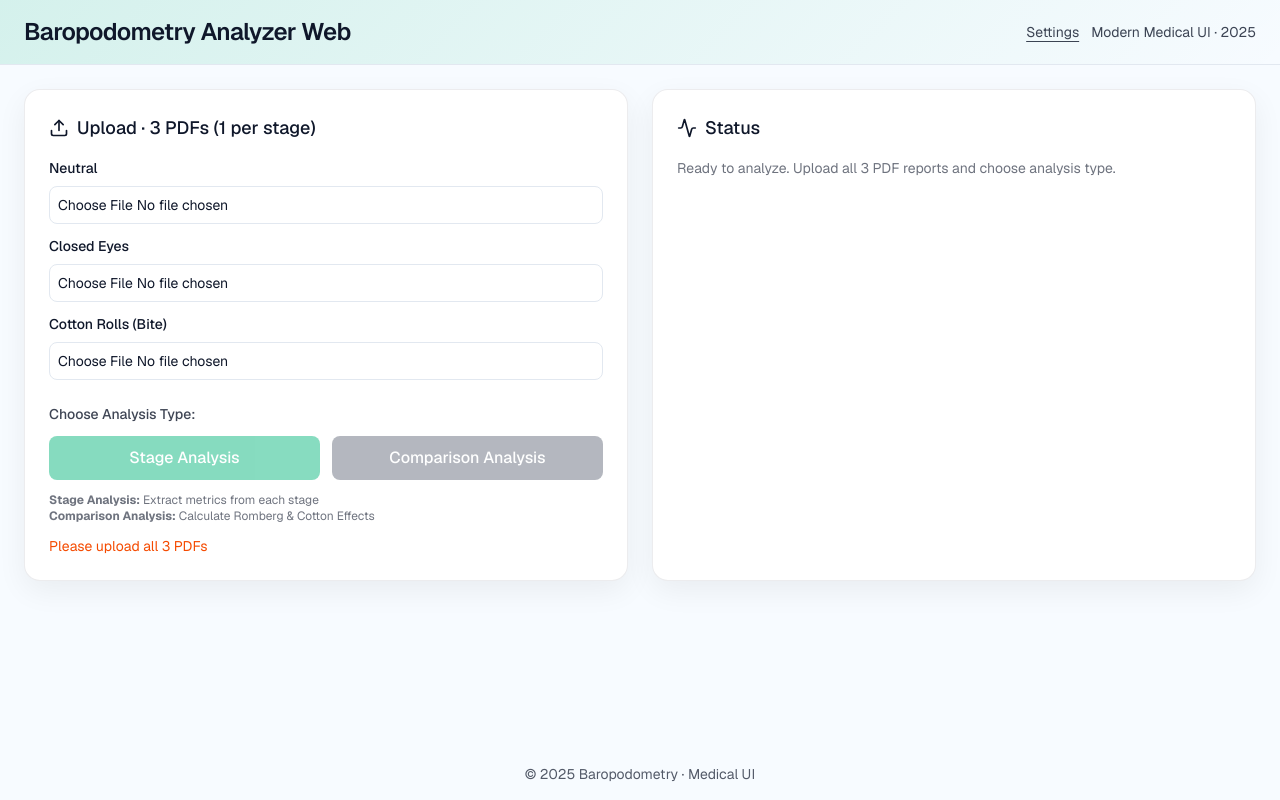
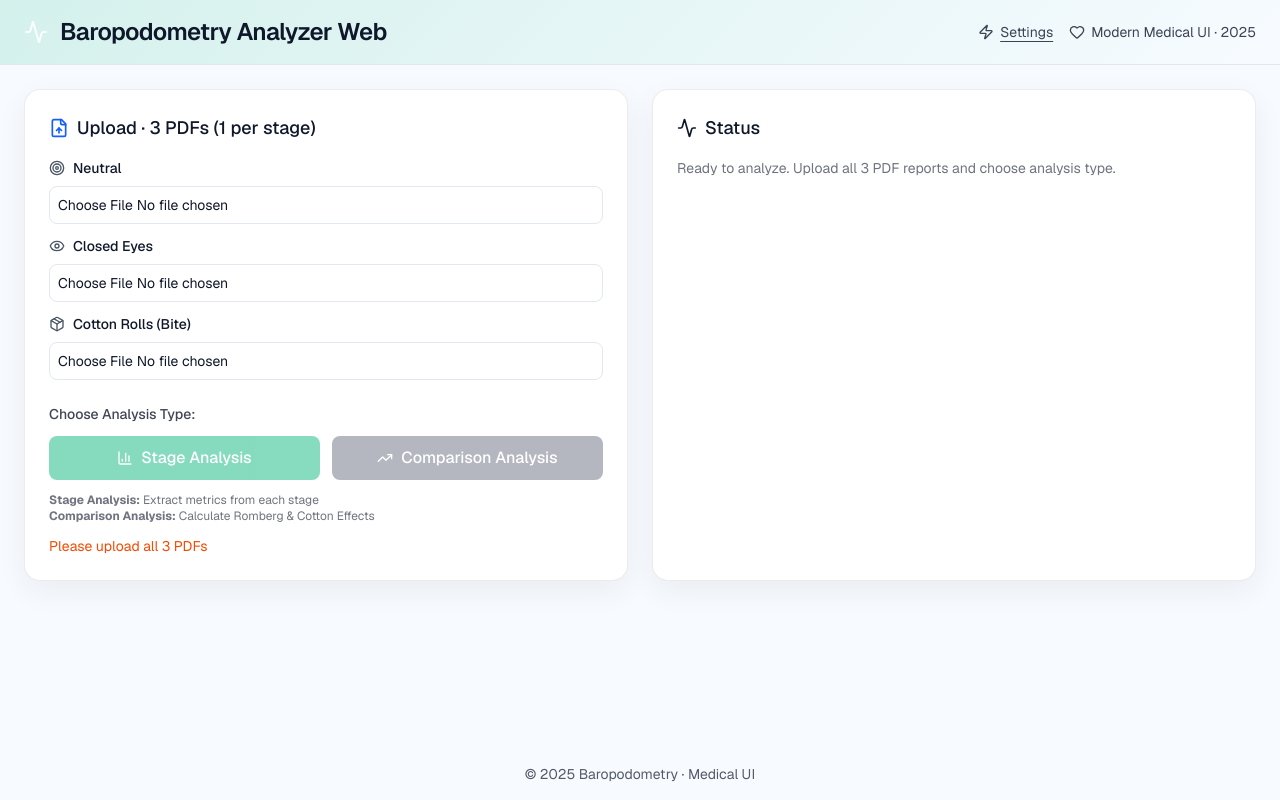
Before and after one commit to mcftira/baropodometry-web, a Next.js app: page / in a window 1280 px wide. Built offline with nearby package versions, Linux system fonts and the light colour scheme.

Commit message:
feat: enhance UI with Lucide icons throughout the application

```diff
--- a/src/app/page.tsx
+++ b/src/app/page.tsx
@@ -13,7 +13,20 @@ import {
   Loader2,
   FileText,
   Eye,
-  Package
+  Package,
+  FileUp,
+  TrendingUp,
+  BarChart3,
+  Heart,
+  BookOpen,
+  Stethoscope,
+  ClipboardCheck,
+  Download,
+  RefreshCw,
+  XCircle,
+  Info,
+  Zap,
+  Target
 } from "lucide-react";
 
 type Stage = "neutral" | "closed_eyes" | "cotton_rolls";
@@ -199,10 +212,19 @@ export default function Home() {
     <div className="app-shell font-sans">
       <header className="px-6 py-4 brand-gradient border-b border-[color:var(--muted)]">
         <div className="max-w-7xl mx-auto flex items-center justify-between">
-          <h1 className="text-2xl font-semibold tracking-tight">Baropodometry Analyzer Web</h1>
-          <div className="text-sm opacity-80 flex items-center gap-3">
-            <a href="/settings" className="underline underline-offset-4">Settings</a>
-            <span>Modern Medical UI · 2025</span>
+          <div className="flex items-center gap-3">
+            <Activity className="h-6 w-6 text-white/90" />
+            <h1 className="text-2xl font-semibold tracking-tight">Baropodometry Analyzer Web</h1>
+          </div>
+          <div className="text-sm opacity-80 flex items-center gap-4">
+            <a href="/settings" className="flex items-center gap-1.5 underline underline-offset-4 hover:opacity-100 transition-opacity">
+              <Zap className="h-4 w-4" />
+              Settings
+            </a>
+            <span className="flex items-center gap-1.5">
+              <Heart className="h-4 w-4" />
+              Modern Medical UI · 2025
+            </span>
           </div>
         </div>
       </header>
@@ -212,22 +234,25 @@ export default function Home() {
           <div className="grid gap-6 md:grid-cols-2">
             <section className="glass-card p-6">
               <h2 className="text-lg font-medium mb-4 flex items-center gap-2">
-                <Upload className="h-5 w-5" />
+                <FileUp className="h-5 w-5 text-blue-600" />
                 Upload · 3 PDFs (1 per stage)
               </h2>
               <div className="grid gap-3">
                 <Uploader
                   label="Neutral"
+                  icon={<Target className="h-4 w-4 text-gray-600" />}
                   file={files.neutral}
                   onPick={(f) => onPick("neutral", f)}
                 />
                 <Uploader
                   label="Closed Eyes"
+                  icon={<Eye className="h-4 w-4 text-gray-600" />}
                   file={files.closed_eyes}
                   onPick={(f) => onPick("closed_eyes", f)}
                 />
                 <Uploader
                   label="Cotton Rolls (Bite)"
+                  icon={<Package className="h-4 w-4 text-gray-600" />}
                   file={files.cotton_rolls}
                   onPick={(f) => onPick("cotton_rolls", f)}
                 />
@@ -237,18 +262,26 @@ export default function Home() {
                 <h3 className="text-sm font-medium opacity-80">Choose Analysis Type:</h3>
                 <div className="flex gap-3">
                   <button
-                    className="btn-primary disabled:opacity-50 disabled:cursor-not-allowed flex-1"
+                    className="btn-primary disabled:opacity-50 disabled:cursor-not-allowed flex-1 flex items-center justify-center gap-2"
                     onClick={() => onSubmit("normal")}
                     disabled={busy || !hasAllFiles}
                   >
-                    {busy && analysisMode === "normal" ? "Processing..." : "Stage Analysis"}
+                    {busy && analysisMode === "normal" ? (
+                      <><Loader2 className="h-4 w-4 animate-spin" /> Processing...</>
+                    ) : (
+                      <><BarChart3 className="h-4 w-4" /> Stage Analysis</>
+                    )}
                   </button>
                   <button
-                    className="btn-secondary disabled:opacity-50 disabled:cursor-not-allowed flex-1"
+                    className="btn-secondary disabled:opacity-50 disabled:cursor-not-allowed flex-1 flex items-center justify-center gap-2"
                     onClick={() => onSubmit("comparison")}
                     disabled={busy || !hasAllFiles}
                   >
-                    {busy && analysisMode === "comparison" ? "Processing..." : "Comparison Analysis"}
+                    {busy && analysisMode === "comparison" ? (
+                      <><Loader2 className="h-4 w-4 animate-spin" /> Processing...</>
+                    ) : (
+                      <><TrendingUp className="h-4 w-4" /> Comparison Analysis</>
+                    )}
                   </button>
                 </div>
                 <div className="text-xs opacity-60">
@@ -407,13 +440,18 @@ export default function Home() {
         ) : (
           <div className="space-y-6">
             <div className="flex items-center justify-between">
-              <h2 className="text-2xl font-semibold">
-                {analysisMode === "comparison" ? "Comparison Analysis Results" : "Stage Analysis Results"}
+              <h2 className="text-2xl font-semibold flex items-center gap-2">
+                {analysisMode === "comparison" ? (
+                  <><TrendingUp className="h-6 w-6 text-blue-600" /> Comparison Analysis Results</>
+                ) : (
+                  <><BarChart3 className="h-6 w-6 text-emerald-600" /> Stage Analysis Results</>
+                )}
               </h2>
               <button
                 onClick={() => { setResult(null); setFiles({}); }}
-                className="text-sm underline"
+                className="text-sm underline flex items-center gap-1.5 hover:text-blue-600 transition-colors"
               >
+                <RefreshCw className="h-4 w-4" />
                 New Analysis
               </button>
             </div>
@@ -483,35 +521,50 @@ export default function Home() {
               <div className="space-y-4">
                 {result.interpretation.vision_findings && (
                   <section className="glass-card p-6">
-                    <h3 className="text-lg font-medium mb-3">Vision Findings</h3>
+                    <h3 className="text-lg font-medium mb-3 flex items-center gap-2">
+                      <Eye className="h-5 w-5 text-blue-600" />
+                      Vision Findings
+                    </h3>
                     <p className="text-sm whitespace-pre-wrap">{result.interpretation.vision_findings}</p>
                   </section>
                 )}
 
                 {result.interpretation.clinical_interpretation && (
                   <section className="glass-card p-6">
-                    <h3 className="text-lg font-medium mb-3">Clinical Interpretation</h3>
+                    <h3 className="text-lg font-medium mb-3 flex items-center gap-2">
+                      <Brain className="h-5 w-5 text-purple-600" />
+                      Clinical Interpretation
+                    </h3>
                     <p className="text-sm whitespace-pre-wrap">{result.interpretation.clinical_interpretation}</p>
                   </section>
                 )}
 
                 {result.interpretation.literature_support && (
                   <section className="glass-card p-6">
-                    <h3 className="text-lg font-medium mb-3">Literature Support</h3>
+                    <h3 className="text-lg font-medium mb-3 flex items-center gap-2">
+                      <BookOpen className="h-5 w-5 text-green-600" />
+                      Literature Support
+                    </h3>
                     <p className="text-sm whitespace-pre-wrap">{result.interpretation.literature_support}</p>
                   </section>
                 )}
 
                 {result.interpretation.conclusion && (
                   <section className="glass-card p-6">
-                    <h3 className="text-lg font-medium mb-3">Conclusion</h3>
+                    <h3 className="text-lg font-medium mb-3 flex items-center gap-2">
+                      <ClipboardCheck className="h-5 w-5 text-orange-600" />
+                      Conclusion
+                    </h3>
                     <p className="text-sm whitespace-pre-wrap">{result.interpretation.conclusion}</p>
                   </section>
                 )}
 
                 {result.interpretation.diagnosis && (
                   <section className="glass-card p-6 bg-blue-50">
-                    <h3 className="text-lg font-medium mb-3 text-blue-900">Provisional Diagnosis</h3>
+                    <h3 className="text-lg font-medium mb-3 text-blue-900 flex items-center gap-2">
+                      <Stethoscope className="h-5 w-5" />
+                      Provisional Diagnosis
+                    </h3>
                     <p className="text-sm whitespace-pre-wrap text-blue-800">{result.interpretation.diagnosis}</p>
                     <p className="text-xs mt-3 opacity-70">Note: This is a provisional clinical impression. Clinical correlation and further evaluation are advised.</p>
                   </section>
@@ -522,16 +575,20 @@ export default function Home() {
             {/* Raw JSON Toggle */}
             <section className="glass-card p-6">
               <div className="flex items-center justify-between mb-3">
-                <h3 className="text-lg font-medium">Detailed Data</h3>
+                <h3 className="text-lg font-medium flex items-center gap-2">
+                  <Info className="h-5 w-5 text-gray-600" />
+                  Detailed Data
+                </h3>
                 <button
                   onClick={() => setShowRaw(!showRaw)}
-                  className="text-sm underline"
+                  className="text-sm underline flex items-center gap-1.5 hover:text-blue-600 transition-colors"
                 >
+                  {showRaw ? <XCircle className="h-4 w-4" /> : <Eye className="h-4 w-4" />}
                   {showRaw ? "Hide" : "Show"} Raw JSON
                 </button>
               </div>
               {showRaw && (
-                <pre className="text-xs whitespace-pre-wrap overflow-auto max-h-96 p-3 bg-gray-50 rounded">
+                <pre className="text-xs whitespace-pre-wrap overflow-auto max-h-96 p-3 bg-gray-50 rounded font-mono">
                   {JSON.stringify(result, null, 2)}
                 </pre>
               )}
@@ -548,8 +605,9 @@ export default function Home() {
                   a.download = `baropodometry-${analysisMode}-${new Date().toISOString()}.json`;
                   a.click();
                 }}
-                className="btn-primary"
+                className="btn-primary flex items-center gap-2"
               >
+                <Download className="h-4 w-4" />
                 Export JSON
               </button>
             </div>
@@ -564,17 +622,30 @@ export default function Home() {
   );
 }
 
-function Uploader({ label, file, onPick }: { label: string; file?: File; onPick: (f?: File) => void }) {
+function Uploader({ label, icon, file, onPick }: {
+  label: string;
+  icon?: React.ReactNode;
+  file?: File;
+  onPick: (f?: File) => void
+}) {
   return (
-    <label className="flex flex-col gap-2">
+    <label className="flex flex-col gap-2 cursor-pointer group">
       <span className="text-sm font-medium flex items-center justify-between">
-        {label}
-        {file && <span className="text-xs opacity-60">{file.name}</span>}
+        <span className="flex items-center gap-2">
+          {icon}
+          {label}
+        </span>
+        {file && (
+          <span className="text-xs opacity-60 flex items-center gap-1">
+            <CheckCircle2 className="h-3 w-3 text-green-600" />
+            {file.name}
+          </span>
+        )}
       </span>
       <input
         type="file"
         accept="application/pdf"
-        className="block w-full rounded-lg border border-[color:var(--muted)] bg-white/60 p-2 text-sm"
+        className="block w-full rounded-lg border border-[color:var(--muted)] bg-white/60 p-2 text-sm group-hover:border-blue-300 transition-colors"
         onChange={(e) => onPick(e.target.files?.[0] || undefined)}
       />
     </label>
```
